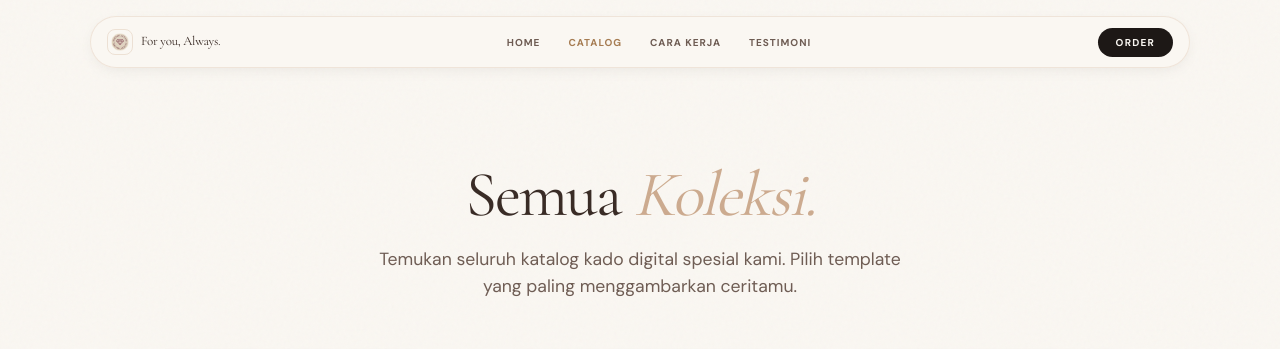
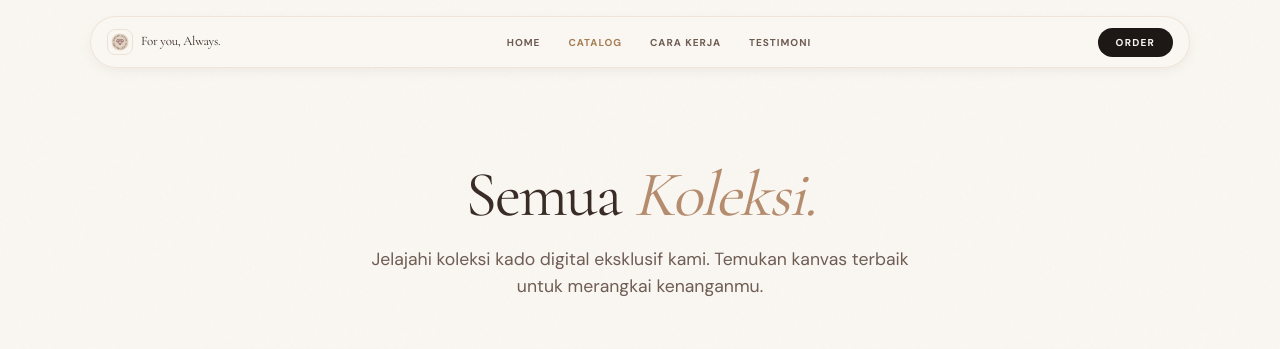
Before and after one commit to detectivecrewze/for-you-always, a Next.js app: page /catalog in a window 1280 px wide. Shown: the top 349 px of the page. Built offline with nearby package versions, Linux system fonts and the light colour scheme.

Commit message:
feat(catalog): update title color contrast and refine subtitle copy

```diff
--- a/app/(landing)/catalog/page.tsx
+++ b/app/(landing)/catalog/page.tsx
@@ -168,7 +168,7 @@ export default function CatalogPage() {
                         letterSpacing: "-0.03em",
                         marginBottom: 16
                     }}>
-                        Semua <span style={{ fontStyle: "italic", color: "#cdab8f" }}>Koleksi.</span>
+                        Semua <span style={{ fontStyle: "italic", color: "#b58c6d" }}>Koleksi.</span>
                     </h1>
                     <p style={{
                         fontFamily: "var(--font-sans)",
@@ -177,7 +177,7 @@ export default function CatalogPage() {
                         maxWidth: 540,
                         margin: "0 auto"
                     }}>
-                        Temukan seluruh katalog kado digital spesial kami. Pilih template yang paling menggambarkan ceritamu.
+                        Jelajahi koleksi kado digital eksklusif kami. Temukan kanvas terbaik untuk merangkai kenanganmu.
                     </p>
                 </div>
 
```
